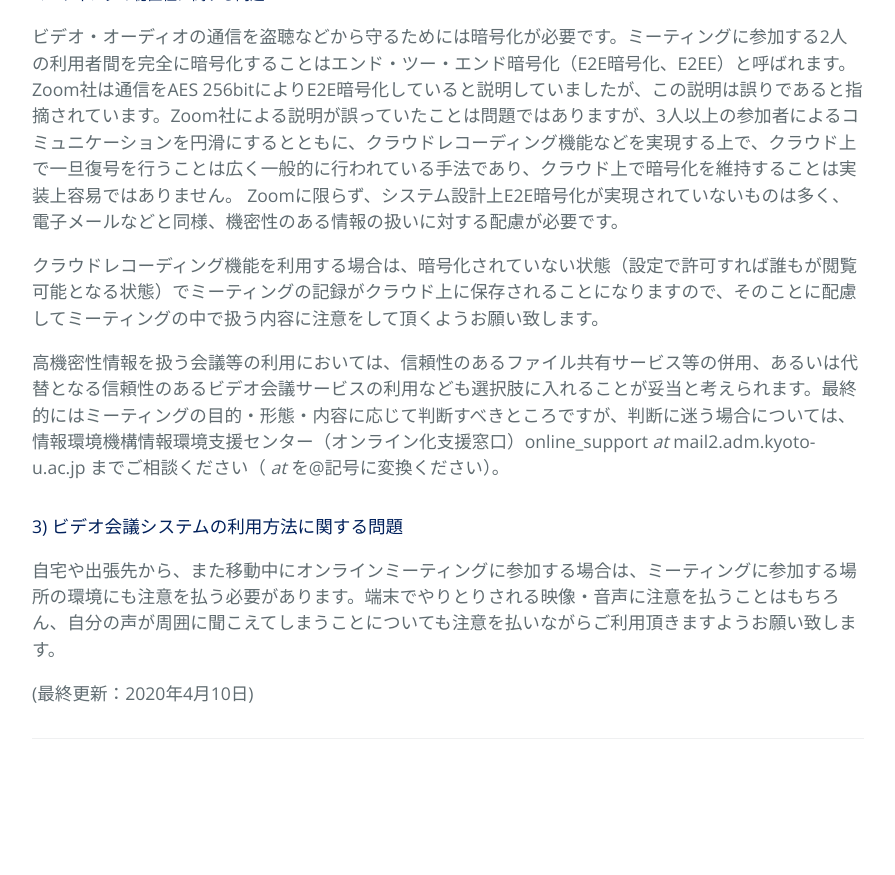
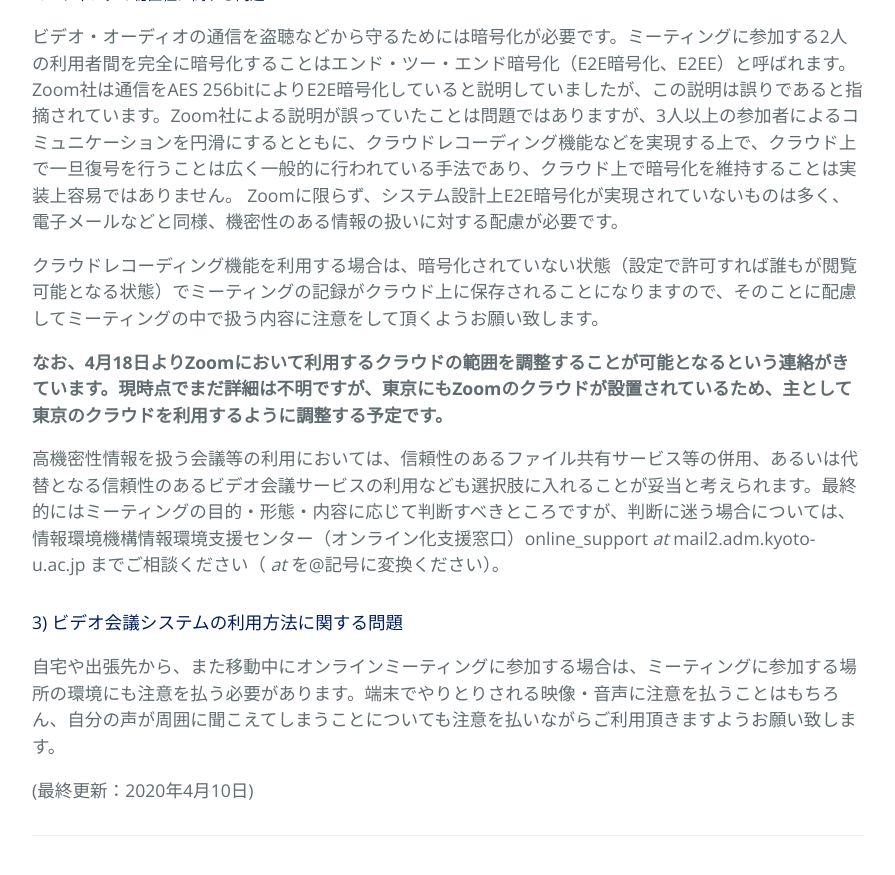
Before and after one commit to kyoto-u/online-edu, a Jekyll site: the page built from zoom-security.md, in a window 1280 px wide and 900 px high, scrolled down 3679 px. Shown: the top 875 px of the window, without its empty margins (192-1087 px from the left). Built offline with Jekyll 4.4.1, drawn with Linux system fonts in a browser that asks for light colours; before the commit the page ends 4482 px from its top, so only the background shows below that.

Commit message:
Update zoom-security.md

```diff
--- a/zoom-security.md
+++ b/zoom-security.md
@@ -96,6 +96,8 @@ Zoomに限らず、システム設計上E2E暗号化が実現されていない
 
 クラウドレコーディング機能を利用する場合は、暗号化されていない状態（設定で許可すれば誰もが閲覧可能となる状態）でミーティングの記録がクラウド上に保存されることになりますので、そのことに配慮してミーティングの中で扱う内容に注意をして頂くようお願い致します。
 
+**なお、4月18日よりZoomにおいて利用するクラウドの範囲を調整することが可能となるという連絡がきています。現時点でまだ詳細は不明ですが、東京にもZoomのクラウドが設置されているため、主として東京のクラウドを利用するように調整する予定です。**
+
 高機密性情報を扱う会議等の利用においては、信頼性のあるファイル共有サービス等の併用、あるいは代替となる信頼性のあるビデオ会議サービスの利用なども選択肢に入れることが妥当と考えられます。最終的にはミーティングの目的・形態・内容に応じて判断すべきところですが、判断に迷う場合については、情報環境機構情報環境支援センター（オンライン化支援窓口）online_support _at_ mail2.adm.kyoto-u.ac.jp までご相談ください（ _at_ を@記号に変換ください）。
 
 #### 3) ビデオ会議システムの利用方法に関する問題
```
